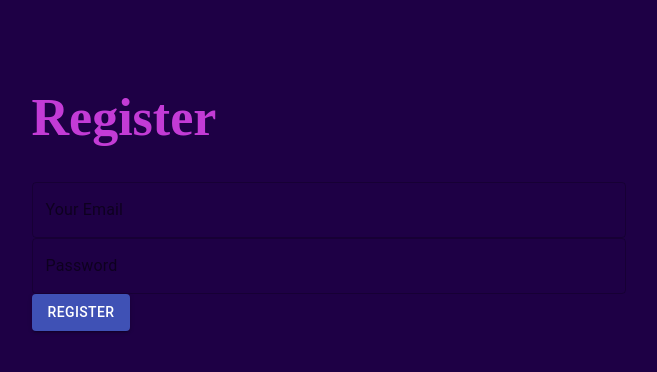
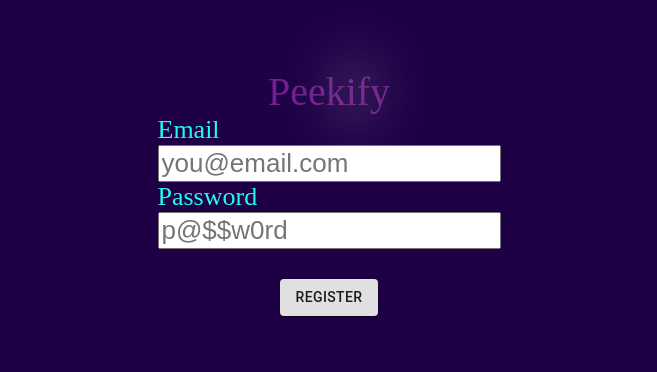
Before and after one commit to CC16-TeamExpresso/FrontEndUI, a React (Create React App) app in the folder client/: page /register in a window 1280 px wide. Shown: the part 208-580 px from the top of the page, without its empty margins (311-968 px from the left). Built offline with nearby package versions, Linux system fonts and the light colour scheme.

Commit message:
improved the register rooter

```diff
--- a/client/src/components/Register/index.tsx
+++ b/client/src/components/Register/index.tsx
@@ -20,31 +20,32 @@ export default function Register() {
 	}
 
 	return (
-		<div className='register'>
-		<div className="form">
-			<h1>Register</h1>
-			<form className="register-fields">
-				<TextField
-					fullWidth
-					placeholder="you@email.com"
-					label="Your Email"
-					value={email}
-					onChange={(e: any) => setEmail(e.target.value)}
-					variant="outlined"
-				/>
-				<TextField
-					fullWidth
-					value={password}
-					onChange={(e: any) => setPassword(e.target.value)}
-					placeholder="p@$$w0rd"
-					label="Password"
-					variant="outlined"
-				/>
-				<Button color="primary" variant="contained" onClick={registerUser}>
+
+		<div className="Login">
+
+        <div className="title">Peekify</div>
+            <label className='password'>Email<br/>
+            <input type="text"
+								className='email-field'
+								placeholder="you@email.com"
+								value={email}
+								onChange={(e: any) => setEmail(e.target.value)}></input>
+            </label>
+            <label className='password'>Password<br/>
+            <input type="text"
+								className='password-field'
+								value={password}
+								onChange={(e: any) => setPassword(e.target.value)}
+								placeholder="p@$$w0rd"></input>
+            </label>
+            <br />
+			<Button  variant="contained" onClick={registerUser}>
 					Register
 				</Button>
-			</form>
-		</div>
+
+
+
+
 		</div>
 	);
 }
--- a/client/src/components/Register/register.css
+++ b/client/src/components/Register/register.css
@@ -3,9 +3,30 @@
     min-height: 100vh;
     display: flex;
     flex-direction: column;
-    align-items: center;
+
     justify-content: center;
     font-size: calc(10px + 2vmin);
     color: #C33BD6;
     font-family: "Harlow Solid";
   }
+
+  .register-fields {
+      color:#C33BD6;
+
+
+  }
+.email-label {
+    display:flex;
+
+
+}
+.password-label {
+    display:flex;
+}
+
+  .email-field {
+    font-size: 100%;
+  }
+  .password-field {
+    font-size: 100%;
+  }
```
